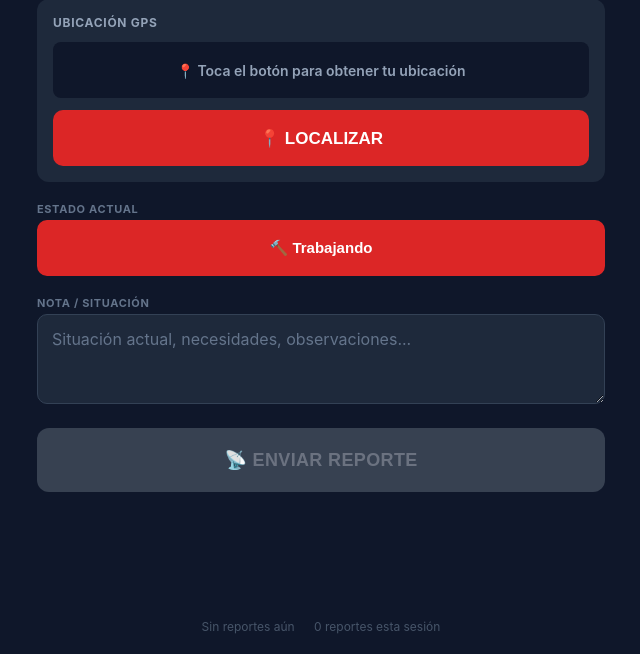
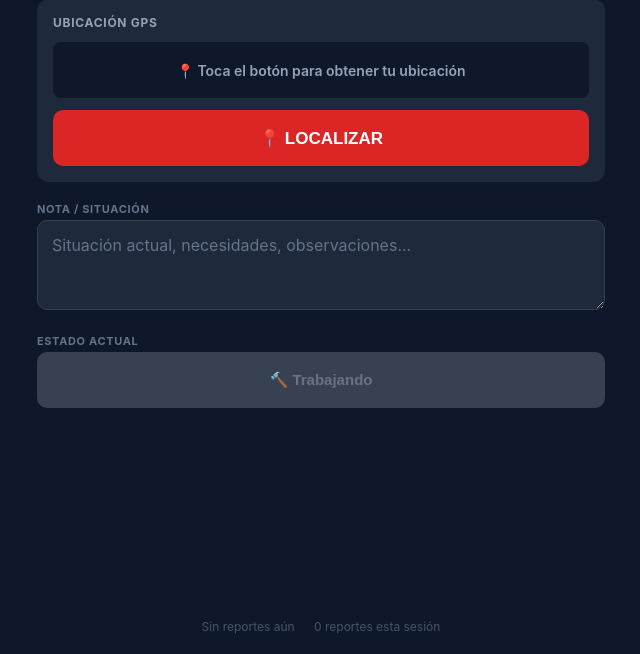
Before and after one commit to Arturado/ventatalk-rescate, a Python web app: template templates/bombero.html in a window 1280 px wide. Shown: the part 146-800 px from the top of the page, without its empty margins (319-959 px from the left). Run offline with Jinja, Linux system fonts and the light colour scheme; the template is opened without the code that fills it, so the values that code supplies are empty.

Commit message:
feat: boton trabajando unifica envio, nota sube sobre estado

```diff
--- a/templates/bombero.html
+++ b/templates/bombero.html
@@ -175,9 +175,25 @@
       color: white;
       border-color: #dc2626;
     }
-    .status-btn:hover:not(.selected) {
+    .status-btn:hover:not(.selected):not(:disabled) {
       border-color: #dc2626;
       color: #f1f5f9;
+    }
+    .status-btn:disabled {
+      background: #374151;
+      color: #6b7280;
+      border-color: #374151;
+      cursor: not-allowed;
+    }
+    .status-btn.success {
+      background: #16a34a;
+      color: white;
+      border-color: #16a34a;
+    }
+    .status-btn.error-state {
+      background: #374151;
+      color: #94a3b8;
+      border-color: #374151;
     }
 
     /* ── DESCRIPCIÓN ── */
@@ -198,25 +214,6 @@
     }
     #desc-input::placeholder { color: #64748b; }
     #desc-input:focus { border-color: #dc2626; }
-
-    /* ── BOTÓN ENVIAR ── */
-    #btn-enviar {
-      width: 100%;
-      min-height: 64px;
-      background: #dc2626;
-      color: white;
-      border: none;
-      border-radius: 12px;
-      font-size: 18px;
-      font-weight: 800;
-      cursor: pointer;
-      transition: background .15s;
-      letter-spacing: .02em;
-    }
-    #btn-enviar:hover:not(:disabled) { background: #b91c1c; }
-    #btn-enviar:disabled { background: #374151; color: #6b7280; cursor: not-allowed; }
-    #btn-enviar.success { background: #16a34a; }
-    #btn-enviar.error-state { background: #7f1d1d; }
 
     /* ── FOOTER ── */
     #footer {
@@ -290,16 +287,6 @@
     </button>
   </div>
 
-  <!-- Status -->
-  <div>
-    <div class="section-label">Estado actual</div>
-    <div id="status-block">
-      <button class="status-btn selected" data-value="trabajando" onclick="selectStatus(this)">
-        🔨 Trabajando
-      </button>
-    </div>
-  </div>
-
   <!-- Descripción -->
   <div>
     <div class="section-label">Nota / Situación</div>
@@ -309,10 +296,15 @@
     ></textarea>
   </div>
 
-  <!-- Botón enviar -->
-  <button id="btn-enviar" onclick="enviarReporte()" disabled>
-    📡 ENVIAR REPORTE
-  </button>
+  <!-- Status / Enviar -->
+  <div>
+    <div class="section-label">Estado actual</div>
+    <div id="status-block">
+      <button class="status-btn selected" data-value="trabajando" onclick="enviarDesdeBoton(this)" disabled>
+        🔨 Trabajando
+      </button>
+    </div>
+  </div>
 
 </main>
 
@@ -380,7 +372,7 @@ function localize() {
 
       btn.disabled = false;
       btn.innerHTML = '🔄 Actualizar ubicación';
-      document.getElementById('btn-enviar').disabled = false;
+      document.querySelector('.status-btn[data-value="trabajando"]').disabled = false;
     },
     function(err) {
       var msg = 'No se pudo obtener GPS — intenta al aire libre';
@@ -411,11 +403,9 @@ function selectStatus(el) {
 }
 
 // ── Enviar ────────────────────────────────────────────
-async function enviarReporte() {
+async function enviarDesdeBoton(btn) {
   if (!_lat || !_lon) return;
-  var btn = document.getElementById('btn-enviar');
   btn.disabled = true;
-  btn.className = '';
   btn.textContent = 'Enviando...';
 
   var fd = new FormData();
@@ -440,27 +430,26 @@ async function enviarReporte() {
     document.getElementById('footer-ultimo').textContent = 'Último reporte: ' + hora + ' VE';
     document.getElementById('footer-contador').textContent = _contadorSesion + ' reporte' + (_contadorSesion === 1 ? '' : 's') + ' esta sesión';
 
-    btn.className = 'success';
-    btn.textContent = '✅ Reporte enviado';
+    btn.classList.add('success');
+    btn.textContent = '✅ Enviado';
     document.getElementById('desc-input').value = '';
 
     setTimeout(function() {
-      btn.className = '';
-      btn.textContent = '📡 ENVIAR REPORTE';
+      btn.classList.remove('success');
+      btn.textContent = '🔨 Trabajando';
       btn.disabled = false;
-    }, 3000);
+    }, 2000);
 
   } catch(e) {
-    btn.className = 'error-state';
-    btn.innerHTML = '❌ Error — verifica conexión &nbsp;<span style="font-size:13px;text-decoration:underline;cursor:pointer;" onclick="reintentar()">Reintentar</span>';
+    btn.classList.add('error-state');
+    btn.textContent = '❌ Error — reintenta';
+
+    setTimeout(function() {
+      btn.classList.remove('error-state');
+      btn.textContent = '🔨 Trabajando';
+      btn.disabled = false;
+    }, 2000);
   }
-}
-
-function reintentar() {
-  var btn = document.getElementById('btn-enviar');
-  btn.className = '';
-  btn.textContent = '📡 ENVIAR REPORTE';
-  btn.disabled = false;
 }
 </script>
 
```
